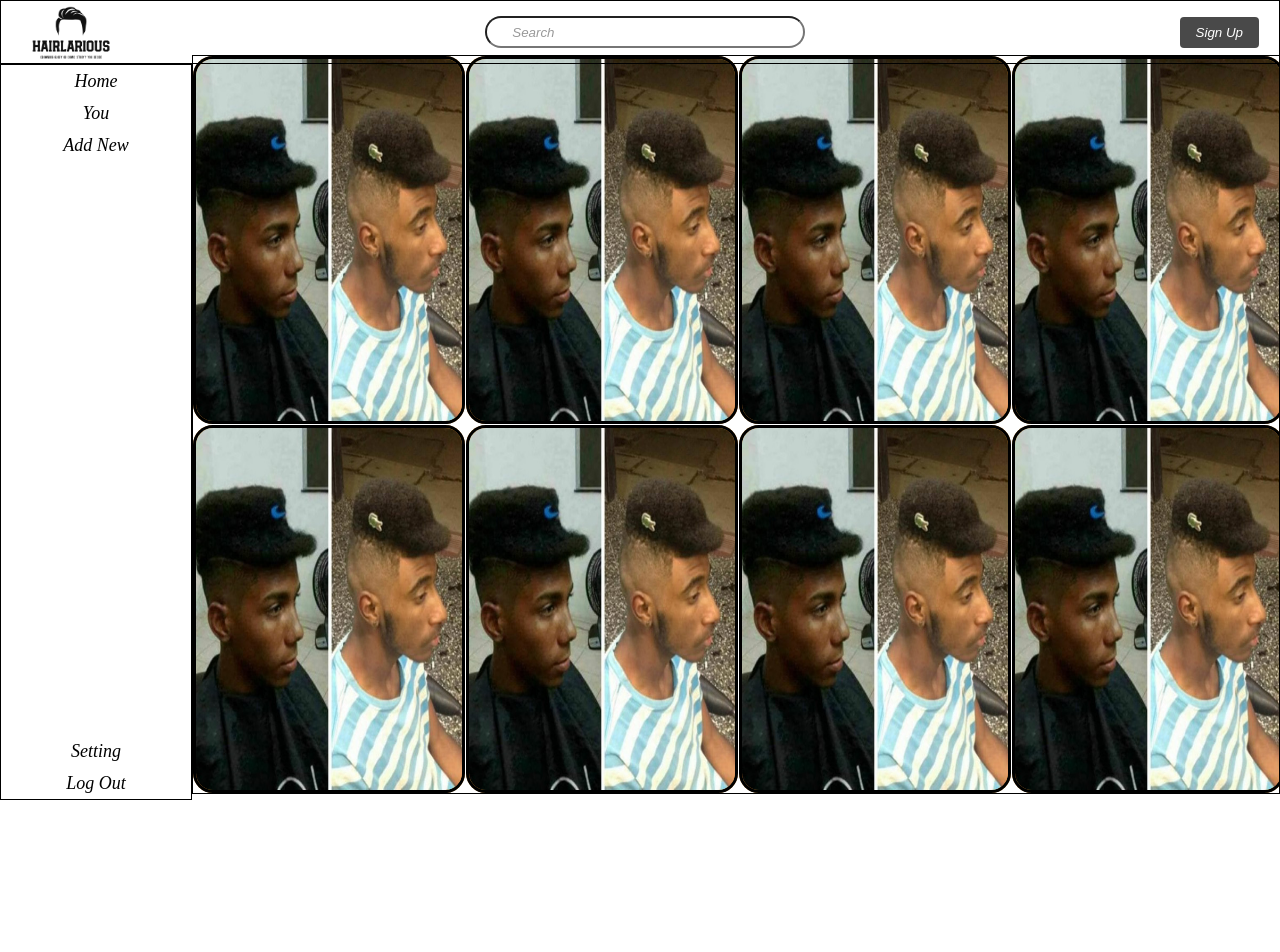
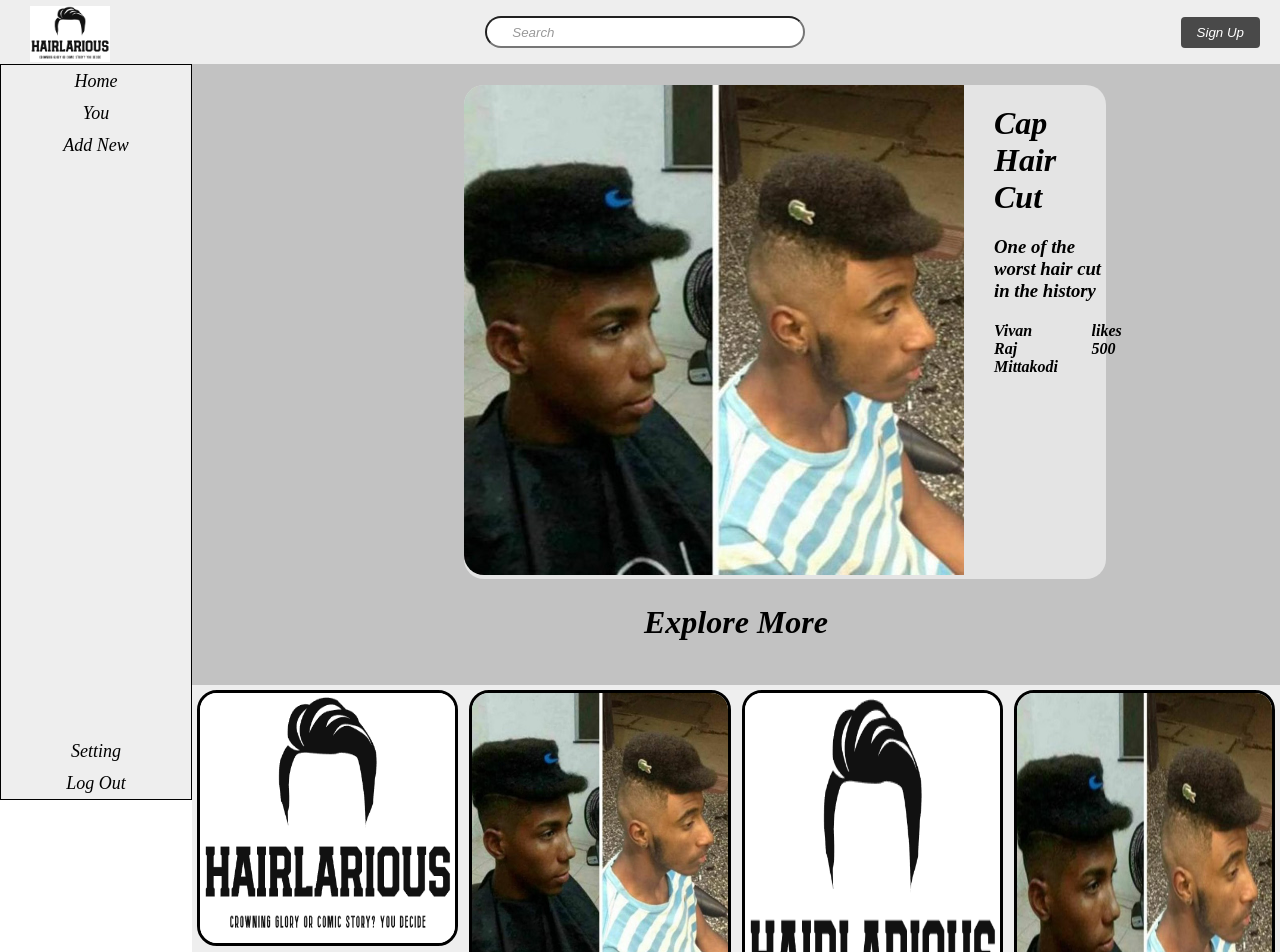
Before and after one commit to kalviumcommunity/S50_Bad_Haircuts_In_History, a React (Vite) app in the folder Frontend/: page / in a window 1280 px wide. Shown: the top 952 px of the page. Before the commit the page ends 800 px from the top, so only its background shows below. Built offline with nearby package versions, Linux system fonts and the light colour scheme.

Commit message:
Designing component

```diff
--- a/Frontend/package.json
+++ b/Frontend/package.json
@@ -11,7 +11,8 @@
   },
   "dependencies": {
     "react": "^18.2.0",
-    "react-dom": "^18.2.0"
+    "react-dom": "^18.2.0",
+    "react-masonry-css": "^1.0.16"
   },
   "devDependencies": {
     "@types/react": "^18.2.55",
--- a/Frontend/src/App.jsx
+++ b/Frontend/src/App.jsx
@@ -1,12 +1,14 @@
 import { useState } from 'react'
 import './App.css'
 import Loginpage from './Components/Landing_page'
+import Firstpage from './Components/mainpage.jsx'
 
 function App() {
 
   return (
     <>
-    <Loginpage/>
+    {/* <Loginpage/> */}
+    <Firstpage/>
     </>
   )
 }
--- /dev/null
+++ b/Frontend/src/Components/Explore.css
@@ -0,0 +1,59 @@
+body{
+    font-style: italic;
+  }
+
+    .main_content {
+      grid-area: main_content_container;
+      border: 1px solid black ;
+      text-align: center;
+      /* Width:100%; */
+    }
+    .main_container {
+      display: flex;
+    }
+
+  .main_content_ {
+    z-index: -10;
+    /* margin-top: 4.3%; */
+    /* border: 1px solid black; */
+    width: 100%;
+    height: 100%;
+    display: grid;
+    grid-template-columns: repeat(4,1fr);
+    grid-gap: 1px;
+    /* margin-left: 15%;  */
+    overflow-y: auto;
+    background-color: #eeeeee;
+  }
+
+  .template{
+    border-radius: 20px;
+    padding: 5px
+  }
+  .explore{
+    text-align: center;
+    margin-top: 25px;
+  }
+  .user_ {
+    width: 100%;
+    height: 46vh;
+    border: 3px solid black;
+    border-radius: 20px;
+    transition: transform 0.3s, background-color 0.3s;
+  }
+
+  .main_content_ {
+    display: flex;
+    /* margin-left: 15%; */
+    margin-top: 4%;
+  }
+
+  .masonry {
+    background-clip: padding-box;
+  }
+
+  .masonry img {
+    width: 100%;
+    border-radius: 20px;
+    margin-bottom: 10px;
+  }
--- /dev/null
+++ b/Frontend/src/Components/Explore.jsx
@@ -0,0 +1,45 @@
+import React from 'react'
+import Logo from '../assets/Logo.png';
+import Dummy from '../assets/asapimg.jpeg';
+import Masonry from 'react-masonry-css';
+import './Explore.css';
+
+const imageUrls = [Logo, Dummy, Logo, Dummy, Logo, Dummy, Logo];
+
+function getRandomSize(min, max) {
+    return Math.floor(Math.random() * (max - min + 1)) + min;
+  }
+
+function Explore() {
+    const breakpointColumnsObj = {
+        default: 4,
+        1100: 3,
+        700: 2,
+        500: 1,
+      };
+  return (
+    <>
+<Masonry
+          breakpointCols={breakpointColumnsObj}
+          className='main_content_'
+          columnClassName='masonry'
+        >
+          {imageUrls.map((imageUrl, index) => (
+            <div key={index} className='template' style={{ marginBottom: '10px', width: '100%' }}>
+              <div>
+                <img
+                  className='user_'
+                  src={imageUrl}
+                  alt={`User ${index + 1}`}
+                  style={{ width: '100%', height: `${getRandomSize(20, 50)}vh` }}
+                />
+              </div>
+            </div>
+          ))}
+        </Masonry>
+
+    </>
+  )
+}
+
+export default Explore
--- a/Frontend/src/Components/Landing_page.jsx
+++ b/Frontend/src/Components/Landing_page.jsx
@@ -65,7 +65,7 @@ const useFormValidation = () => {
   return { formValues, formErrors, handleChange, validateForm };
 };
 
-function App() {
+function landing() {
   const [registrationSuccess, setRegistrationSuccess] = useState(false);
   const { formValues, formErrors, handleChange, validateForm } = useFormValidation();
 
@@ -139,4 +139,4 @@ function App() {
   );
 }
 
-export default App;
+export default landing;
--- /dev/null
+++ b/Frontend/src/Components/Post_area.jsx
@@ -0,0 +1,45 @@
+import React from 'react'
+import Logo from '../assets/Logo.png';
+import Dummy from '../assets/asapimg.jpeg';
+import Masonry from 'react-masonry-css';
+import './mainpage.css';
+
+const imageUrls = [Dummy, Logo, Dummy, Logo, Dummy, Logo, Dummy];
+
+function getRandomSize(min, max) {
+    return Math.floor(Math.random() * (max - min + 1)) + min;
+  }
+
+function Post_area() {
+    const breakpointColumnsObj = {
+        default: 4,
+        1100: 3,
+        700: 2,
+        500: 1,
+      };
+  return (
+    <>
+<Masonry
+          breakpointCols={breakpointColumnsObj}
+          className='main_content_container'
+          columnClassName='masonry_column'
+        >
+          {imageUrls.map((imageUrl, index) => (
+            <div key={index} className='template' style={{ marginBottom: '10px', width: '100%' }}>
+              <div>
+                <img
+                  className='user_img'
+                  src={imageUrl}
+                  alt={`User ${index + 1}`}
+                  style={{ width: '100%', height: `${getRandomSize(20, 50)}vh` }}
+                />
+              </div>
+            </div>
+          ))}
+        </Masonry>
+
+    </>
+  )
+}
+
+export default Post_area
--- a/Frontend/src/Components/mainpage.css
+++ b/Frontend/src/Components/mainpage.css
@@ -1,3 +1,6 @@
+body{
+  font-style: italic;
+}
 .main_container {
     display:flex;
   }
@@ -11,6 +14,7 @@
     border: 1px solid black;
     width: 15%;
     height: 92vh;
+    background-color: #eeeeee;
   }
   .side_nav_container, .nav_container {
     position: fixed;
@@ -36,7 +40,8 @@
     justify-content: space-between;
     align-items: center;
     grid-area: nav_container;
-    border: 1px solid black;
+    /* border: 1px solid black; */
+    background-color: #eeeeee;
     text-align: center;
     width: 100%;
     height: 8vh;
@@ -59,7 +64,7 @@
     grid-area: main_content_container;
     border: 1px solid black ;
     text-align: center;
-    Width:100%;
+    /* Width:100%; */
   }
   .main_container {
     display: flex;
@@ -96,23 +101,24 @@
 }
 .main_content_container {
   z-index: -10;
-  margin-top: 4.3%;
-  border: 1px solid black;
+  /* margin-top: 4.3%; */
+  /* border: 1px solid black; */
   width: 100%;
+  height: 100%;
   display: grid;
-  grid-template-columns: repeat(5, 1fr);
+  grid-template-columns: repeat(4,1fr);
   grid-gap: 1px;
   margin-left: 15%;
   overflow-y: auto;
+  background-color: #eeeeee;
 }
 
 .template{
-  width: 34vh;
-  height: 46vh;
-  background-color: rgb(196, 131, 46);
   border-radius: 20px;
+  padding: 5px
 }
 .user_img {
+  margin;
   width: 100%;
   height: 46vh;
   border: 3px solid black;
@@ -120,6 +126,18 @@
   transition: transform 0.3s, background-color 0.3s;
 }
 
-.user_img:hover {
-  background-color: black;
+.main_content_container {
+  display: flex;
+  margin-left: 15%;
+  margin-top: 4%;
 }
+
+.masonry_column {
+  background-clip: padding-box;
+}
+
+.masonry_column img {
+  width: 100%;
+  border-radius: 20px;
+  margin-bottom: 10px;
+}
--- a/Frontend/src/Components/mainpage.jsx
+++ b/Frontend/src/Components/mainpage.jsx
@@ -1,9 +1,12 @@
 import React from 'react';
 import Logo from '../assets/Logo.png';
-import Dummy from '../assets/asapimg.jpeg';
+// import Post_area from './Post_area';
+import Mainpage_info from './mainpage_info';
 import './mainpage.css';
 
 function Mainpage() {
+
+
   return (
     <>
       <div className='nav_container'>
@@ -11,7 +14,7 @@ function Mainpage() {
           <img src={Logo} alt="Logo" className='logo'/>
         </div>
         <div className='search-bar'>
-    <input type="text" className='search_bar'  placeholder='Search'/>
+          <input type="text" className='search_bar' placeholder='Search'/>
         </div>
         <div>
           <button className='btn'>Sign Up</button>
@@ -28,59 +31,8 @@ function Mainpage() {
             <div className='com'>Log Out</div>
           </div>
         </div>
-        <div className='main_content_container'>
-          <div className='template'>
-          <div>
-              <img className='user_img' src={Dummy} alt=''></img>
-            </div>
-          </div>
-          <div className='template'>
-          <div>
-              <img className='user_img' src={Dummy} alt=''></img>
-            </div>
-          </div>
-          <div className='template'>
-          <div>
-              <img className='user_img' src={Dummy} alt=''></img>
-            </div>
-          </div>
-          <div className='template'>
-          <div>
-              <img className='user_img' src={Dummy} alt=''></img>
-            </div>
-          </div>
-          <div className='template'>
-          <div>
-              <img className='user_img' src={Dummy} alt=''></img>
-            </div>
-          </div>
-          <div className='template'>
-          <div>
-              <img className='user_img' src={Dummy} alt=''></img>
-            </div>
-          </div>
-          <div className='template'>
-          <div>
-              <img className='user_img' src={Dummy} alt=''></img>
-            </div>
-          </div>
-          <div className='template'>
-          <div>
-              <img className='user_img' src={Dummy} alt=''></img>
-            </div>
-          </div>
-          <div className='template'>
-          <div>
-              <img className='user_img' src={Dummy} alt=''></img>
-            </div>
-          </div>
-          <div className='template'>
-          <div>
-              <img className='user_img' src={Dummy} alt=''></img>
-            </div>
-          </div>
-
-        </div>
+     {/* <Post_area/> */}
+     <Mainpage_info/>
       </div>
     </>
   );
--- /dev/null
+++ b/Frontend/src/Components/mainpage_info.css
@@ -0,0 +1,42 @@
+.sin{
+background-color: rgb(194, 194, 194);
+width: 90%;
+height: auto;
+margin-left: 15%;
+margin-top: 4.1%;
+}
+.flex{
+    display: flex;
+}
+.container{
+    background-color: rgb(228, 228, 228);
+    width: 59%;
+    margin-left: 25%;
+    margin-top: 3%;
+    border-radius: 20px;
+    height: auto;
+}
+.main_img{
+   border-top-left-radius: 20px;
+   border-bottom-left-radius: 20px;
+}
+.container_2{
+    /* border: 1px solid #000000; */
+    width: auto;
+    height: auto;
+    margin-left: 30px;
+    margin-top: 20px;
+}
+.tittle{
+  margin-bottom: 20px;
+}
+.caption{
+    margin-bottom: 20px;
+  }
+  .like{
+    font-weight: bold;
+    margin-left:30%;
+  }
+  .user_name{
+    font-weight: bold;
+  }
--- /dev/null
+++ b/Frontend/src/Components/mainpage_info.jsx
@@ -0,0 +1,30 @@
+import React from 'react'
+import "./mainpage_info.css"
+import dummy from '../assets/asapimg.jpeg'
+// import Post_area from './Post_area';
+import Explore from './Explore';
+function Mainpage_info() {
+  return (
+    <>
+     <div className='sin'>
+        <div className='container flex'>
+          <div>
+            <img src={dummy} alt="" className='main_img' />
+          </div>
+          <div className='container_2'>
+            <h1 className='tittle'>Cap Hair Cut </h1>
+            <h3 className='caption'>One of the worst hair cut in the history</h3>
+            <div className='flex'>
+              <div className='user_name'>Vivan Raj Mittakodi</div>
+              <div className='like'>likes 500</div>
+              </div>
+          </div>
+        </div>
+        <div className='explore'><h1>Explore More</h1></div>
+      <Explore/>
+     </div>
+    </>
+  )
+}
+
+export default Mainpage_info
--- a/Frontend/src/main.jsx
+++ b/Frontend/src/main.jsx
@@ -2,11 +2,10 @@ import React from 'react'
 import ReactDOM from 'react-dom/client'
 import App from './App.jsx'
 import './index.css'
-import Firstpage from './Components/mainpage.jsx'
+// import Firstpage from './Components/mainpage.jsx'
 
 ReactDOM.createRoot(document.getElementById('root')).render(
   <React.StrictMode>
-    {/* <App /> */}
-    <Firstpage/>
+    <App />
   </React.StrictMode>,
 )
```
Also changed, not shown: 1 other file (tests, documents, lock files or other folders). Lines whose indentation alone changed are shown as unchanged.
